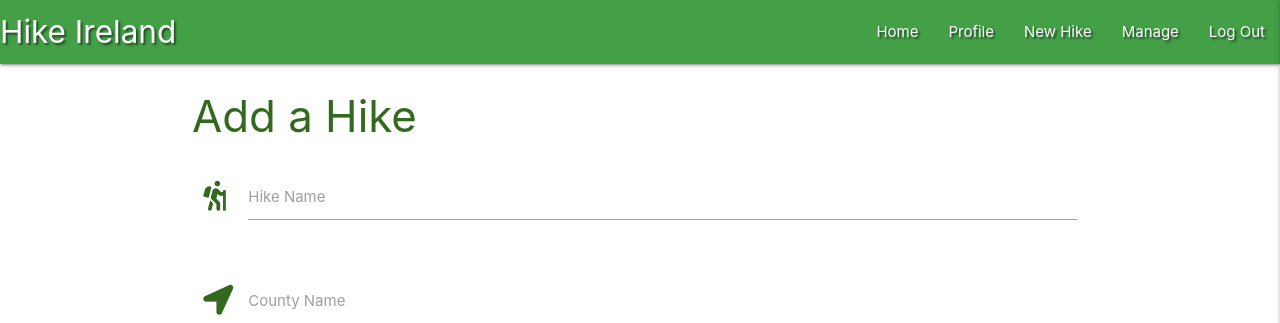
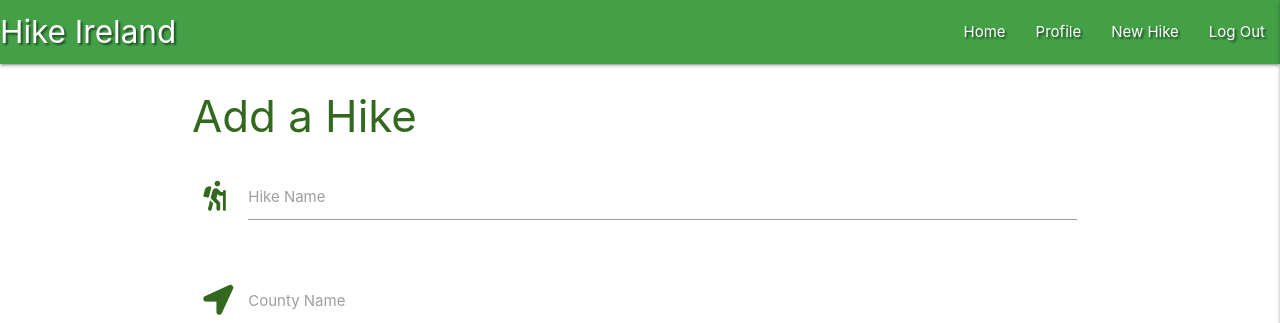
Before and after one commit to MWatty/hike_ireland, a Flask app: page /add_hike in a window 1280 px wide. Shown: the top 323 px of the page. Run offline with Flask 2, Linux system fonts and the light colour scheme; the visitor is signed in with stand-in values (Sample User, id 1); some libraries are stand-ins or nearby versions.

Commit message:
removed unused a href tag from base.html

```diff
--- a/templates/base.html
+++ b/templates/base.html
@@ -25,7 +25,6 @@
                 {% if session.user %}
                     <li><a href="{{ url_for('profile', username=session['user']) }}">Profile</a></li>
                     <li><a href="{{ url_for('add_hike') }}">New Hike</a></li>
-                    <li><a href="#">Manage</a></li>
                     <li><a href="{{ url_for('logout') }}">Log Out</a></li>
                 {% else %}
                     <li><a href="{{ url_for('login') }}">Log In</a></li>
```
